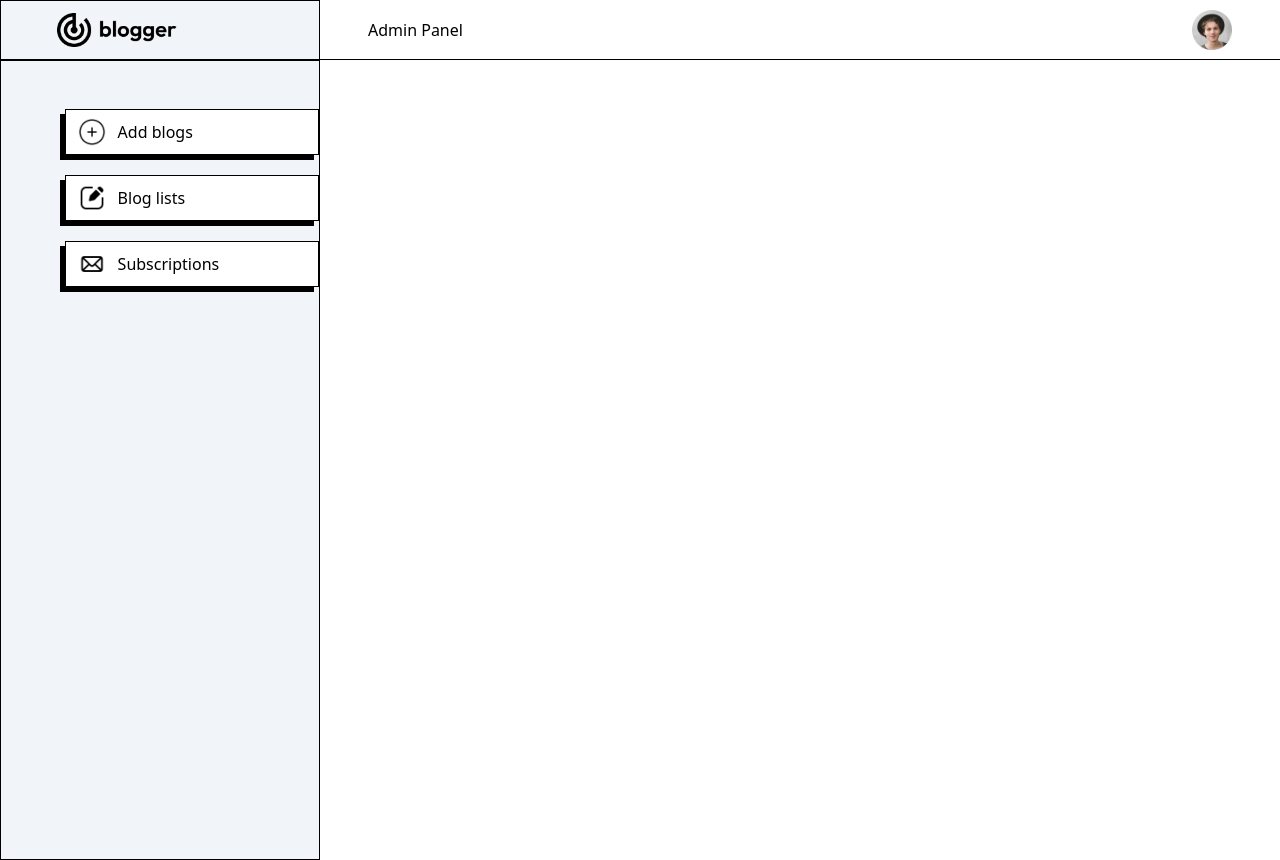
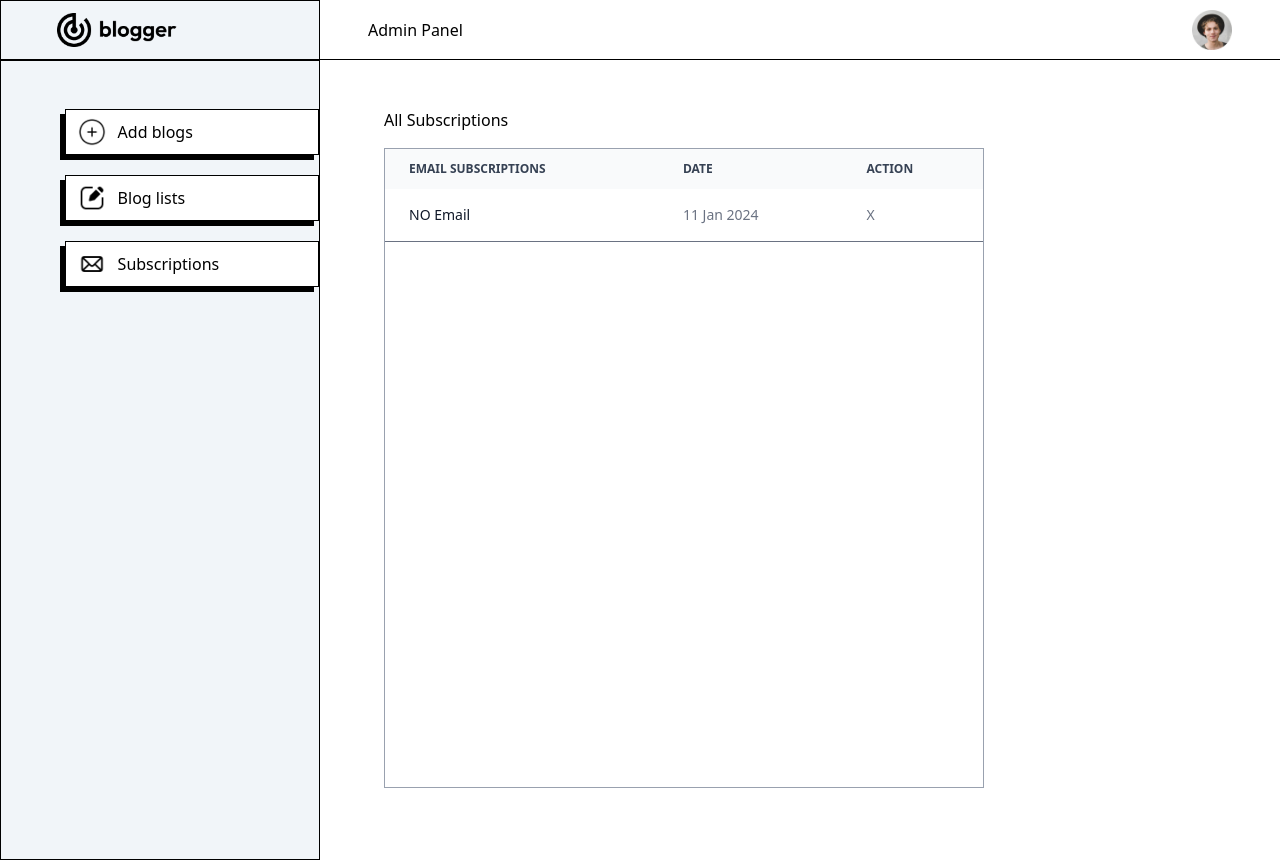
Before and after one commit to VVK-28/next-blog-app, a Next.js app: page /admin/subscriptions in a window 1280 px wide. Built offline with nearby package versions, Linux system fonts and the light colour scheme.

Commit message:
Creating Subscritpion page

```diff
--- /dev/null
+++ b/Components/AdminComponents/SubsTableItem.jsx
@@ -0,0 +1,15 @@
+import React from 'react'
+
+const SubsTableItem = ({email}) => {
+  return (
+    <tr className='bg-white border-b text-left'>
+      <th scope='row' className='px-6 py-4 font-medium text-gray-900 whitespace-nowrap'>
+        {email?email:"NO Email"}
+      </th>
+      <td className='px-6 py-4 hidden sm:block'>{"11 Jan 2024"}</td>
+      <td className='px-6 py-4 cursor-ponter'>X</td>
+    </tr>
+  )
+}
+
+export default SubsTableItem
--- a/app/admin/subscriptions/page.jsx
+++ b/app/admin/subscriptions/page.jsx
@@ -1,9 +1,31 @@
 'use client'
+import SubsTableItem from '@/Components/AdminComponents/SubsTableItem'
 import React from 'react'
 
 const page = () => {
   return (
-    <div>
+    <div className='flex-1 pt-5 px-5 sm:pt-12 sm:pl-16'>
+      <h1>All Subscriptions</h1>
+      <div className='relative max-w-[600px] h-[80vh] overlow-x-auto mt-4 border border-gray-400 scrollbar-hide'>
+        <table className = 'w-full text-sm text-gray-500'>
+          <thead className='text-xs text-left text-gray-700 uppercase bg-gray-50'>
+            <tr>
+              <th scope='col' className='px-6 py-3'>
+                Email Subscriptions
+              </th>
+              <th scope='col' className='hidden sm:block px-6 py-3'>
+                Date
+              </th>
+              <th scope='col' className='px-6 py-3'>
+                Action
+              </th>
+            </tr>
+          </thead>
+          <tbody>
+            <SubsTableItem/>
+          </tbody>
+        </table>
+      </div>
 
     </div>
   )
```
